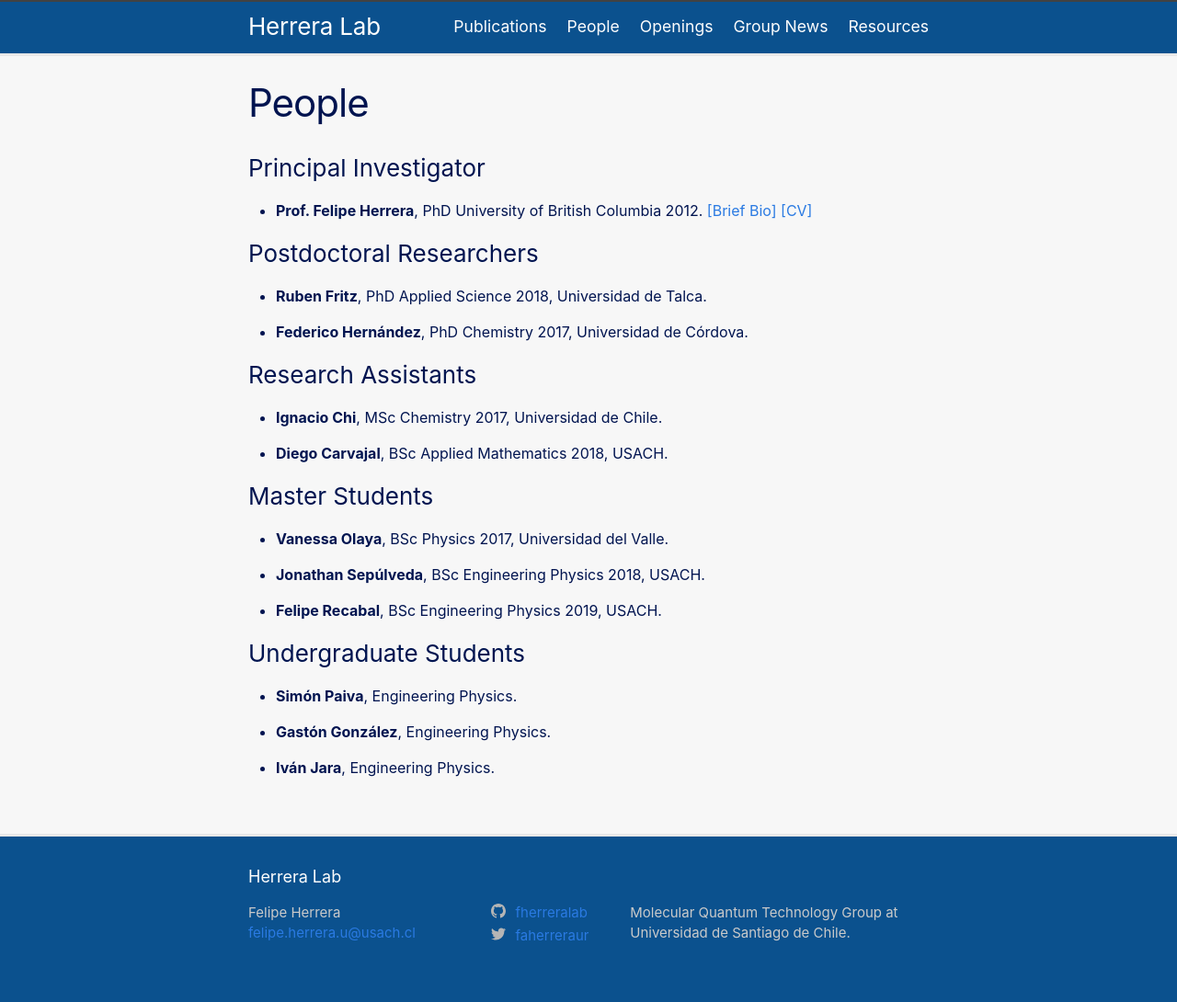
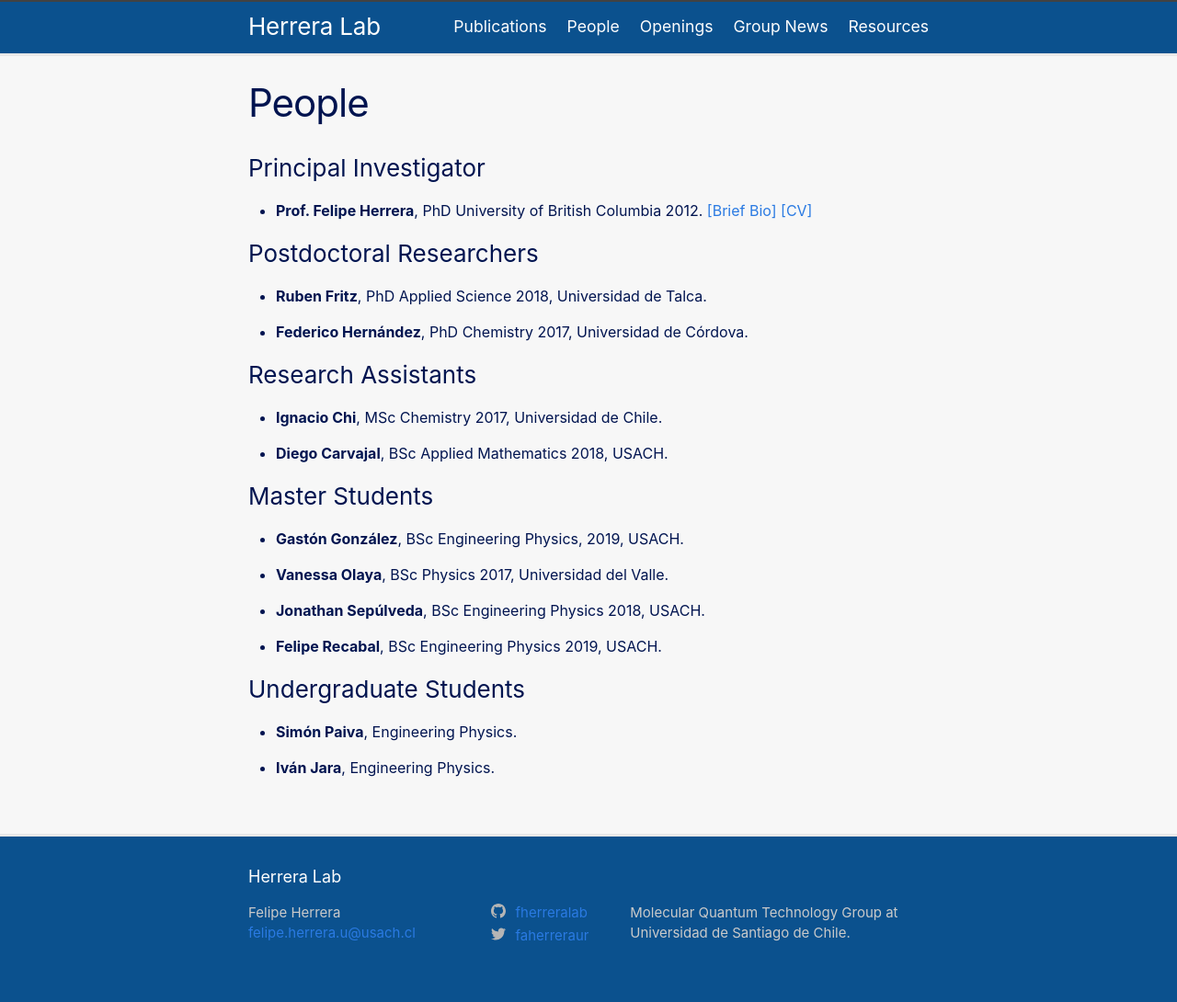
Before and after one commit to fherreralab/fherreralab.github.io, a Jekyll site: the page built from people.md, in a window 1280 px wide. Shown: the whole page at 92% size. Built offline with Jekyll 4.4.1, drawn with Linux system fonts in a browser that asks for light colours.

Commit message:
edited people

```diff
--- a/people.md
+++ b/people.md
@@ -22,17 +22,18 @@ permalink: /people/
 
 ### Master Students
 
+* **Gastón González**, BSc Engineering Physics, 2019, USACH.
+
 * **Vanessa Olaya**, BSc Physics 2017, Universidad del Valle.
 
 * **Jonathan Sepúlveda**, BSc Engineering Physics 2018, USACH.
 
 * **Felipe Recabal**, BSc Engineering Physics 2019, USACH.
 
+
 ### Undergraduate Students
 
 * **Simón Paiva**, Engineering Physics.
-
-* **Gastón González**, Engineering Physics.
 
 * **Iván Jara**, Engineering Physics.
 
```
